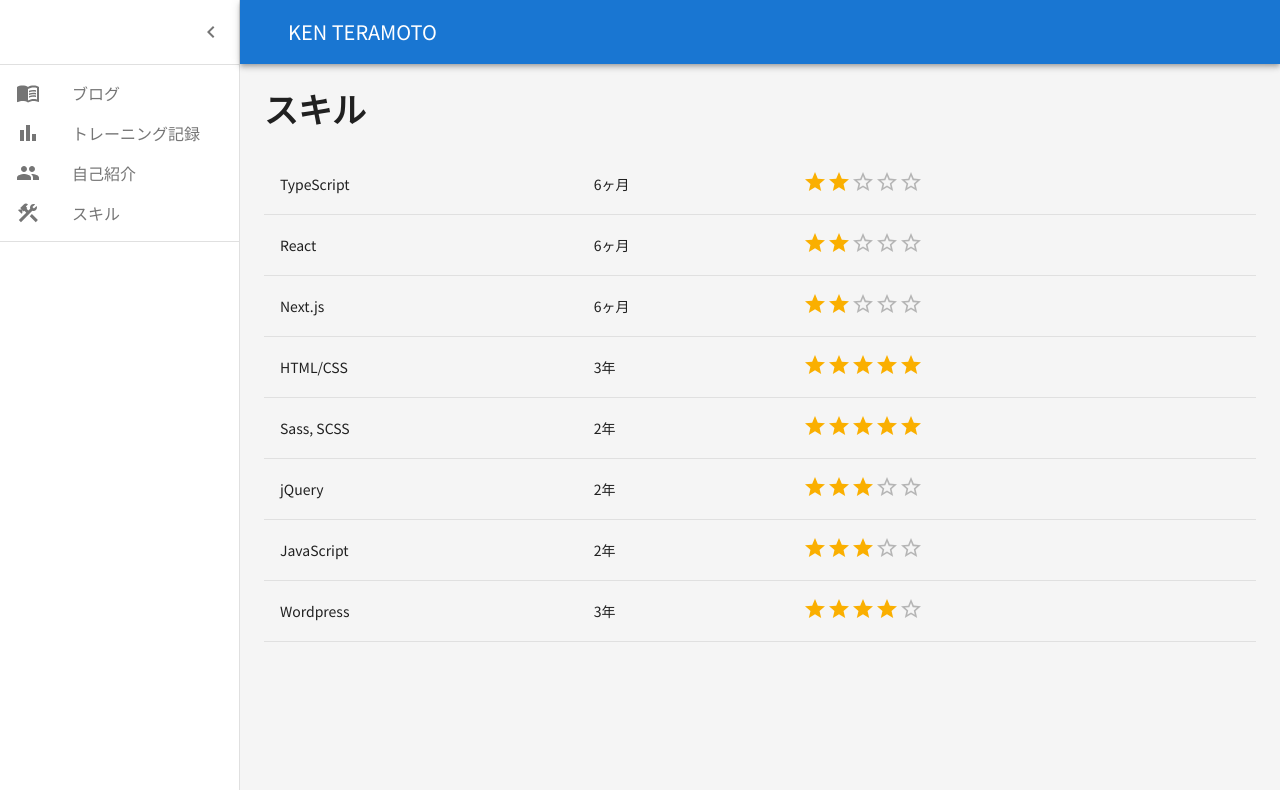
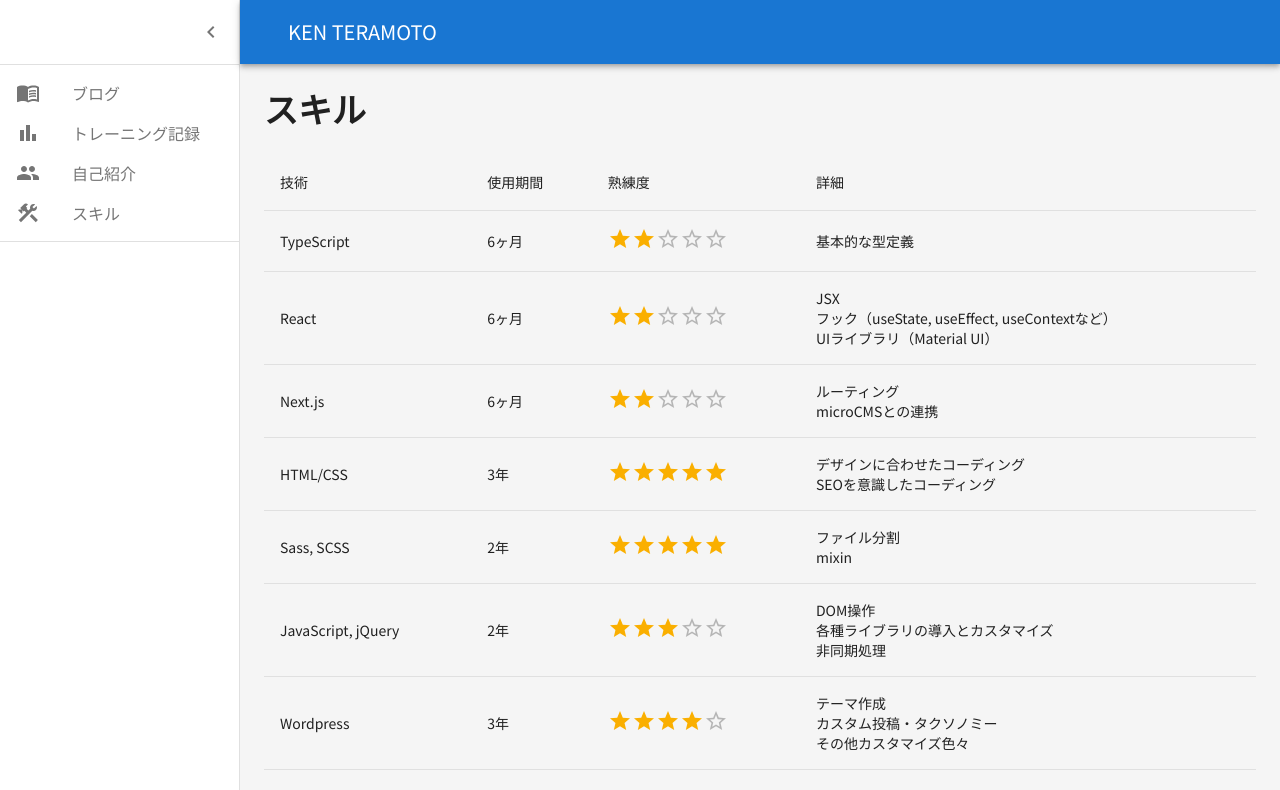
Before and after one commit to kobegoro0930/portfolio-site, a Next.js app: page /skills in a window 1280 px wide. Shown: the top 790 px of the page. Built offline with nearby package versions, Linux system fonts and the light colour scheme.

Commit message:
自己紹介、スキルページの内容修正

```diff
--- a/pages/skills/index.tsx
+++ b/pages/skills/index.tsx
@@ -1,4 +1,4 @@
-import { Container, Rating, Table, TableBody, TableCell, TableRow, Typography } from "@mui/material";
+import { Container, Rating, Table, TableHead, TableBody, TableCell, TableRow, Typography } from "@mui/material";
 
 export default function Skills() {
   return (
@@ -7,46 +7,79 @@
         スキル
       </Typography>
       <Table>
+        <TableHead>
+          <TableRow>
+            <TableCell>技術</TableCell>
+            <TableCell>使用期間</TableCell>
+            <TableCell>熟練度</TableCell>
+            <TableCell>詳細</TableCell>
+          </TableRow>
+        </TableHead>
         <TableBody>
           <TableRow>
             <TableCell>TypeScript</TableCell>
             <TableCell>6ヶ月</TableCell>
             <TableCell><Rating name="read-only" value={2} readOnly /></TableCell>
+            <TableCell>
+              基本的な型定義
+            </TableCell>
           </TableRow>
           <TableRow>
             <TableCell>React</TableCell>
             <TableCell>6ヶ月</TableCell>
             <TableCell><Rating name="read-only" value={2} readOnly /></TableCell>
+            <TableCell>
+              JSX<br />
+              フック（useState, useEffect, useContextなど）<br />
+              UIライブラリ（Material UI）
+            </TableCell>
           </TableRow>
           <TableRow>
             <TableCell>Next.js</TableCell>
             <TableCell>6ヶ月</TableCell>
             <TableCell><Rating name="read-only" value={2} readOnly /></TableCell>
+            <TableCell>
+              ルーティング<br />
+              microCMSとの連携
+            </TableCell>
           </TableRow>
           <TableRow>
             <TableCell>HTML/CSS</TableCell>
             <TableCell>3年</TableCell>
             <TableCell><Rating name="read-only" value={5} readOnly /></TableCell>
+            <TableCell>
+              デザインに合わせたコーディング<br />
+              SEOを意識したコーディング
+            </TableCell>
           </TableRow>
           <TableRow>
             <TableCell>Sass, SCSS</TableCell>
             <TableCell>2年</TableCell>
             <TableCell><Rating name="read-only" value={5} readOnly /></TableCell>
+            <TableCell>
+              ファイル分割<br />
+              mixin
+            </TableCell>
           </TableRow>
           <TableRow>
-            <TableCell>jQuery</TableCell>
+            <TableCell>JavaScript, jQuery</TableCell>
             <TableCell>2年</TableCell>
             <TableCell><Rating name="read-only" value={3} readOnly /></TableCell>
-          </TableRow>
-          <TableRow>
-            <TableCell>JavaScript</TableCell>
-            <TableCell>2年</TableCell>
-            <TableCell><Rating name="read-only" value={3} readOnly /></TableCell>
+            <TableCell>
+              DOM操作<br />
+              各種ライブラリの導入とカスタマイズ<br />
+              非同期処理
+            </TableCell>
           </TableRow>
           <TableRow>
             <TableCell>Wordpress</TableCell>
             <TableCell>3年</TableCell>
             <TableCell><Rating name="read-only" value={4} readOnly /></TableCell>
+            <TableCell>
+              テーマ作成<br />
+              カスタム投稿・タクソノミー<br />
+              その他カスタマイズ色々
+            </TableCell>
           </TableRow>
         </TableBody>
       </Table>
```
Also changed, not shown: pages/about/index.tsx (+4 -5 lines).
